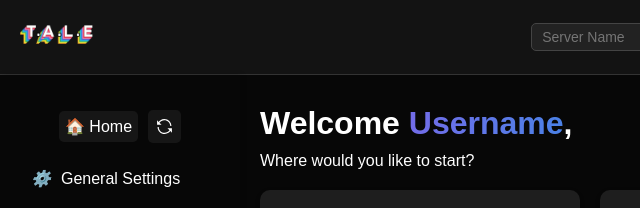
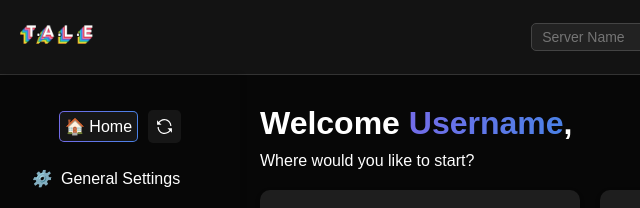
Before and after one commit to JayNightmare/TALE-FYP, a website: page screens/dashboard/index.html in a window 1280 px wide. Shown: the top 208 px of the page, 0-640 px from the left. Drawn offline with Linux system fonts and the light colour scheme.

Commit message:
`Refactor dashboard navigation and styling`

```diff
--- a/css/dashboard-styles.css
+++ b/css/dashboard-styles.css
@@ -67,7 +67,7 @@ p {
 }
 
 .sidebar-link:hover,
-.sidebar-item.active .sidebar-link,
+.active,
 .sidebar .home-button a:hover,
 .refresh-button:hover {
     background: linear-gradient(#161616, #161616) padding-box, linear-gradient(90deg, #736CE8, #4A81E6) border-box;
--- a/js/dashboardInfo-script.js
+++ b/js/dashboardInfo-script.js
@@ -47,10 +47,25 @@ document.addEventListener("DOMContentLoaded", () => {
         }
     };
 
+    const setActiveItem = (dashboard) => {
+        document.querySelectorAll(".active").forEach((el) => el.classList.remove("active"));
+
+        const activeSidebarLink = Array.from(sidebarLinks).find(
+            (link) => link.getAttribute("data-dashboard") === dashboard
+        );
+        if (activeSidebarLink) activeSidebarLink.classList.add("active");
+
+        const activeCard = document.querySelector(
+            `.dashboard-card[data-dashboard="${dashboard}"]`
+        );
+        if (activeCard) activeCard.classList.add("active");
+    };
+
     sidebarLinks.forEach((link) => {
         link.addEventListener("click", (event) => {
             event.preventDefault();
             const dashboard = link.getAttribute("data-dashboard");
+            setActiveItem(dashboard);
             loadDashboard(dashboard);
         });
     });
@@ -58,13 +73,16 @@ document.addEventListener("DOMContentLoaded", () => {
     dashboardContent.addEventListener("click", (event) => {
         const card = event.target.closest(".dashboard-card");
         if (card) {
+            event.preventDefault();
             const dashboard = card.getAttribute("data-dashboard");
+            setActiveItem(dashboard);
             loadDashboard(dashboard);
         }
     });
 
-    // Load the initial dashboard from the URL
     const urlParams = new URLSearchParams(window.location.search);
     const initialDashboard = urlParams.get("dashboard") || "home";
     loadDashboard(initialDashboard);
+
+    setActiveItem(initialDashboard);
 });
```
